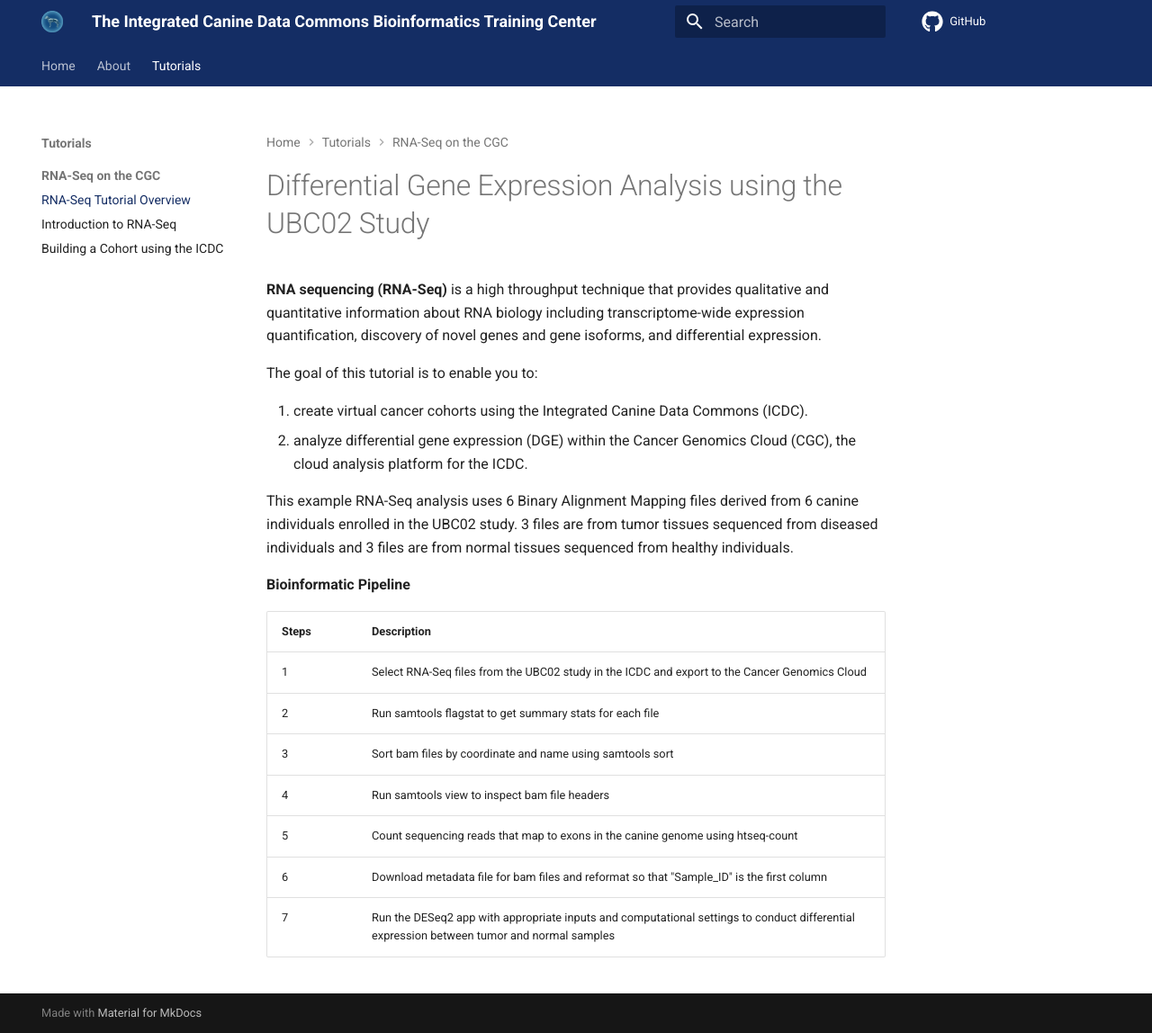
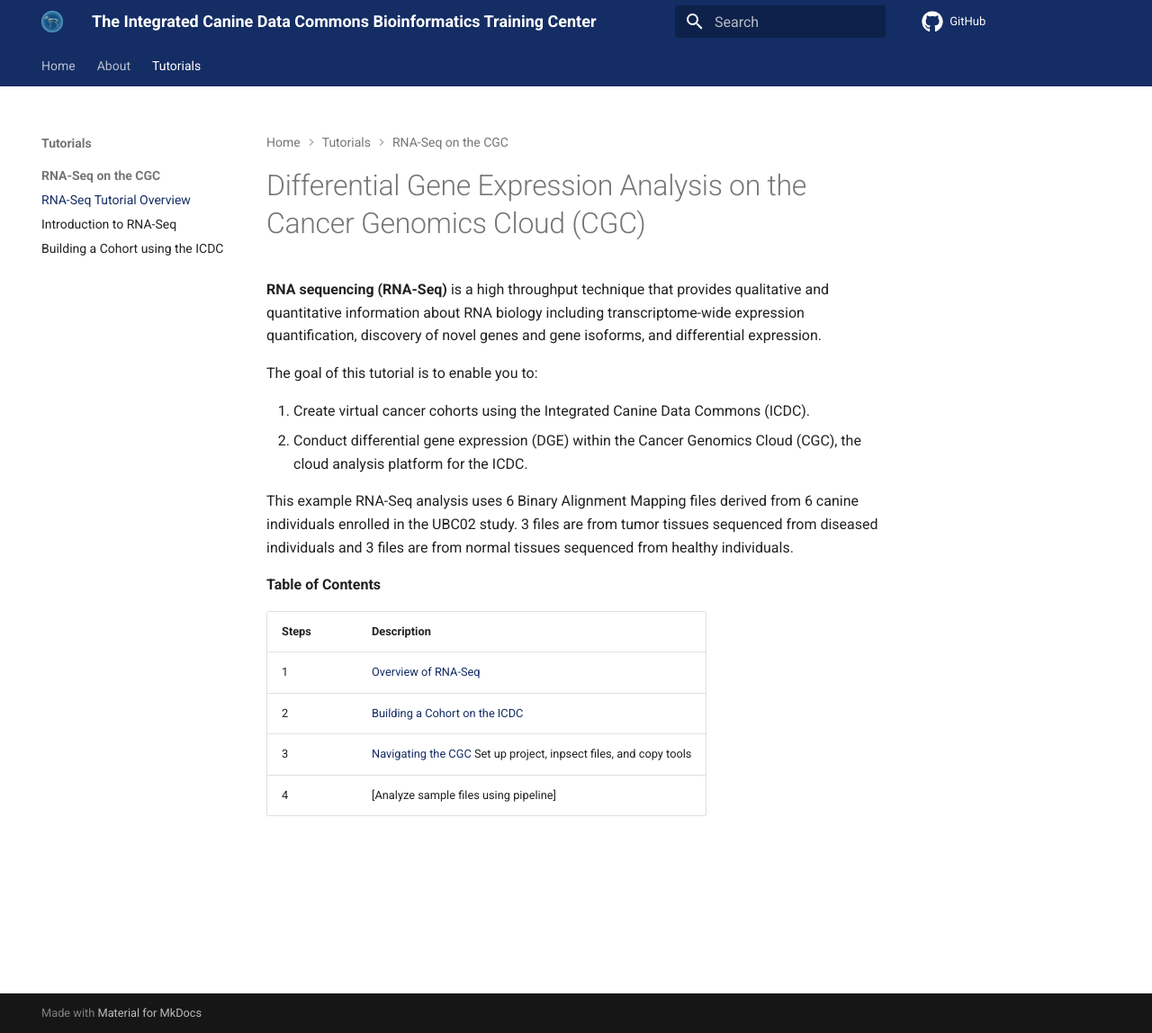
Before and after one commit to CBIIT/icdc-bioinformatics, an MkDocs documentation site: the page built from docs/Tutorials/RNA-Seq-on-CGC/rna_seq_01.md, in a window 1280 px wide and 1148 px high. Shown: the whole window at 90% size. Built offline with MkDocs 1.6.1 and Material for MkDocs 9.7.7, drawn with Linux system fonts in a browser that asks for light colours; comment, search, counter and statistics services are not loaded.

Commit message:
Update rna-seq tutorial

```diff
--- a/docs/Tutorials/RNA-Seq-on-CGC/rna_seq_01.md
+++ b/docs/Tutorials/RNA-Seq-on-CGC/rna_seq_01.md
@@ -5,28 +5,25 @@
 ---
 
 
-Differential Gene Expression Analysis using the UBC02 Study
+Differential Gene Expression Analysis on the Cancer Genomics Cloud (CGC)
 ============================================
 
 **RNA sequencing (RNA-Seq)** is a high throughput technique that provides qualitative and quantitative information about RNA biology including transcriptome-wide expression quantification, discovery of novel genes and gene isoforms, and differential expression.
 
 The goal of this tutorial is to enable you to:
 
-1. create virtual cancer cohorts using the Integrated Canine Data Commons (ICDC).
-2. analyze differential gene expression (DGE) within the Cancer Genomics Cloud (CGC), the cloud analysis platform for the ICDC.
+1. Create virtual cancer cohorts using the Integrated Canine Data Commons (ICDC).
+2. Conduct differential gene expression (DGE) within the Cancer Genomics Cloud (CGC), the cloud analysis platform for the ICDC.
 
 
-This example  RNA-Seq analysis uses 6 Binary Alignment Mapping files derived from 6 canine individuals enrolled in the UBC02 study.  3 files are from tumor tissues sequenced from diseased individuals and 3 files are from normal tissues sequenced from healthy individuals.
+This example RNA-Seq analysis uses 6 Binary Alignment Mapping files derived from 6 canine individuals enrolled in the UBC02 study.  3 files are from tumor tissues sequenced from diseased individuals and 3 files are from normal tissues sequenced from healthy individuals.
 
 
-**Bioinformatic Pipeline**
+**Table of Contents**
 
 | Steps | Description|
 | ---|--------|
-| 1 | Select RNA-Seq files from the UBC02 study in the ICDC and export to the Cancer Genomics Cloud
-| 2 | Run samtools flagstat to get summary stats for each file |
-| 3  | Sort bam files by coordinate and name using samtools sort |
-| 4 | Run samtools view to inspect bam file headers|
-| 5  | Count sequencing reads that map to exons in the canine genome using htseq-count |
-| 6  | Download metadata file for bam files and reformat so that "Sample_ID" is the first column |
-| 7  | Run the DESeq2 app with appropriate inputs and computational settings to conduct differential expression between tumor and normal samples |
+| 1 | [Overview of RNA-Seq](./rna_seq_01.md)| History of RNA-Seq
+| 2 | [Building a Cohort on the ICDC](./rna_seq_02.md)|Build cohort on the ICDC and export files into the CGC |
+| 3  | [Navigating the CGC](./rna_seq_03.md) Set up project, inpsect files, and copy tools |
+| 4 | [Analyze sample files using pipeline]| Run samtools, htseq-count, and DESeq2|
```
